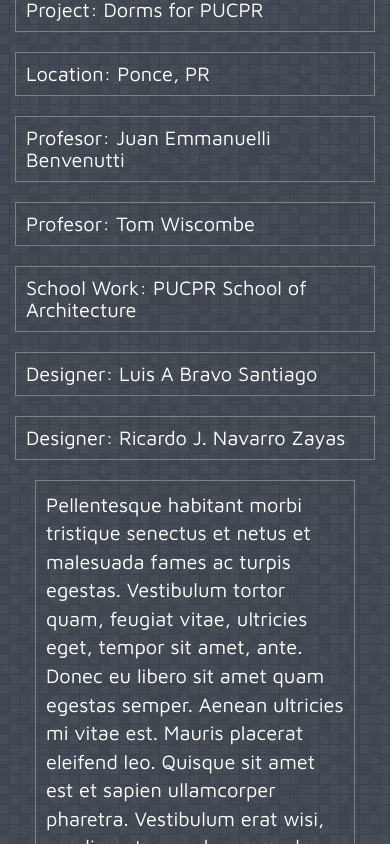
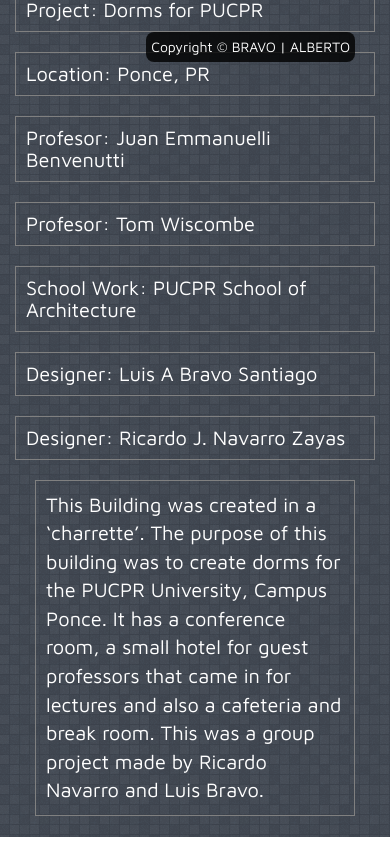
Before and after one commit to luisbravo258/bravoalberto, a plain HTML site: page 201.html in a window 390 px wide. Shown: the part 776-1620 px from the top of the page. Drawn offline with nearby package versions, Linux system fonts and the light colour scheme.

Commit message:
footer and add text

```diff
--- a/201.html
+++ b/201.html
@@ -107,7 +107,7 @@
     </div>
     <div class="col-md-7">
     <div class="catalog-content">
-      <p>Pellentesque habitant morbi tristique senectus et netus et malesuada fames ac turpis egestas. Vestibulum tortor quam, feugiat vitae, ultricies eget, tempor sit amet, ante. Donec eu libero sit amet quam egestas semper. Aenean ultricies mi vitae est. Mauris placerat eleifend leo. Quisque sit amet est et sapien ullamcorper pharetra. Vestibulum erat wisi, condimentum sed, commodo vitae, ornare sit amet, wisi. Aenean fermentum, elit eget tincidunt condimentum, eros ipsum rutrum orci, sagittis tempus lacus enim ac dui. Donec non enim in turpis pulvinar facilisis. Ut felis. Praesent dapibus, neque id cursus faucibus, tortor neque egestas augue, eu vulputate magna eros eu erat. Aliquam erat volutpat. Nam dui mi, tincidunt quis, accumsan porttitor, facilisis luctus, metus</p>
+      <p>This Building was created in a ‘charrette’. The purpose of this building was to create dorms for the PUCPR University, Campus Ponce. It has a conference room, a small hotel for guest professors that came in for lectures and also a cafeteria and break room. This was a group project made by Ricardo Navarro and Luis Bravo.</p>
 
     </div>
 
@@ -116,6 +116,16 @@
     </div>
 
 
+    <div class="footer">
+      <div class="container-fluid">
+        <div class="row">
+            <div class="col-md-12">
+                <p>Copyright &copy; BRAVO | ALBERTO</p>
+            </div>
+        </div>
+      </div>
+    </div>
+
 
   <script type="text/javascript" src="https://maxcdn.bootstrapcdn.com/bootstrap/3.3.5/js/bootstrap.min.js"></script>
 </body>
--- a/css/main.css
+++ b/css/main.css
@@ -487,3 +487,18 @@
   text-align: center;
   font-size: 2em;
 }
+
+.footer p{
+  display: block;
+  margin: auto;
+  text-align: right;
+  color: white;
+  margin-bottom: 6px;
+  position: fixed;
+  bottom: 0;
+  right: 35px;
+  background-color: rgba(0,0,0, 0.8);
+  padding: 5px;
+  border-radius: 8px;
+  z-index: 1000;
+}
```
Also changed, not shown: 301.html (+11 -1 lines), about.html (+12 -1 lines), casagrande.html (+12 -1 lines), catalog.html (+11 -0 lines), contact.html (+11 -0 lines), graden.html (+11 -1 lines), index.html (+9 -1 lines), myvg.html (+11 -1 lines), nyc-condo.html (+11 -1 lines), phase1.html (+10 -1 lines), schizzo.html (+10 -2 lines), upr.html (+11 -1 lines).
